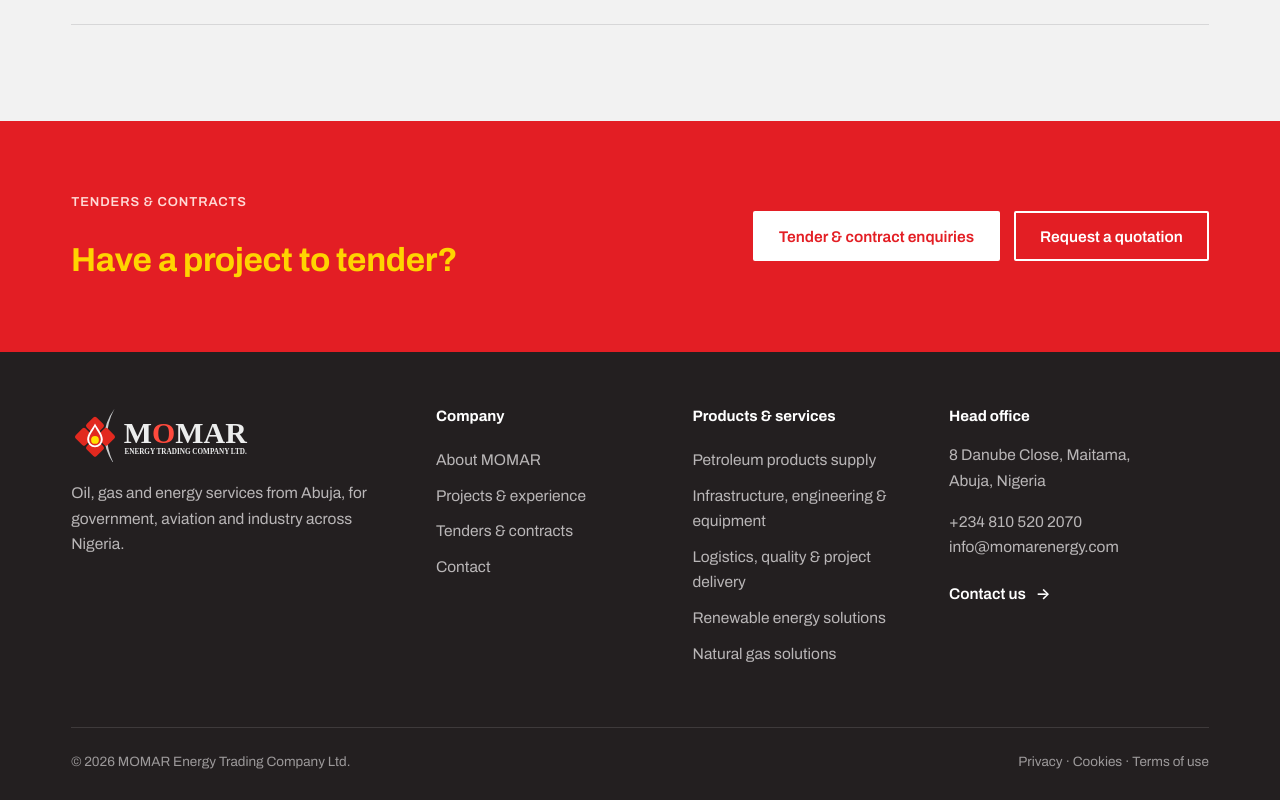
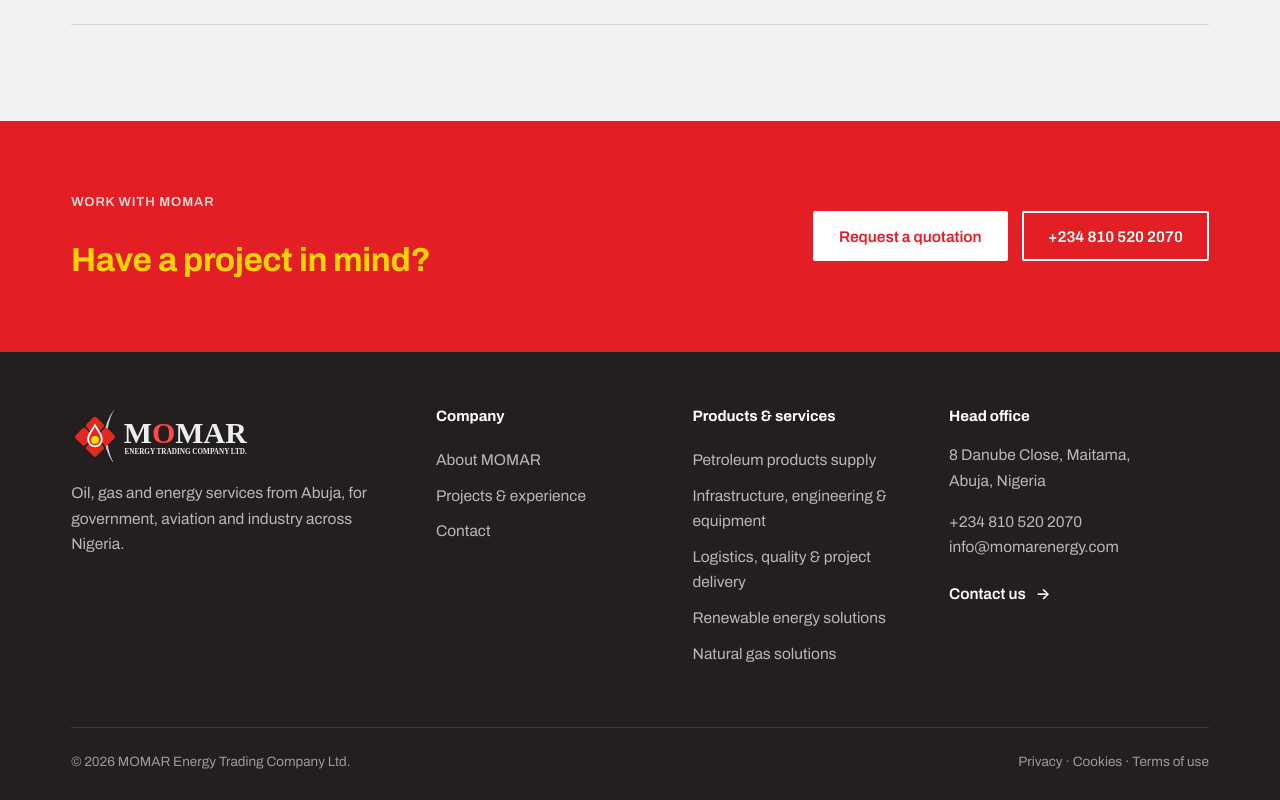
Before and after one commit to 479code/MommarEnergyTrading, a plain HTML site: page projects.html in a window 1280 px wide. Shown: the part 2177-2977 px from the top of the page. Drawn offline with Linux system fonts and the light colour scheme.

Commit message:
Remove tender and contract enquiries
Dropped the "Tender or contract" enquiry option, the "Tenders &
contracts" menu and footer links, and the tender call-to-action on the
projects and services pages; terms updated to match.

Co-Authored-By: Claude Opus 5.5 <noreply@anthropic.com>

```diff
--- a/projects.html
+++ b/projects.html
@@ -66,7 +66,6 @@
         <div class="dd-menu">
           <a href="contact.html">Contact &amp; enquiries</a>
           <a href="contact.html?interest=Request%20for%20quotation">Request a quotation</a>
-          <a href="contact.html?interest=Tender%20or%20contract">Tenders &amp; contracts</a>
         </div>
       </div>
       <a class="btn btn-primary" href="contact.html?interest=Request%20for%20quotation">Request a quote</a>
@@ -143,11 +142,11 @@
 
   <section class="cta" aria-labelledby="cta-h">
     <div class="wrap">
-      <p class="label" style="justify-content:center">Tenders &amp; contracts</p>
-      <h2 id="cta-h" data-split="scroll">Have a project to tender?</h2>
+      <p class="label" style="justify-content:center">Work with MOMAR</p>
+      <h2 id="cta-h" data-split="scroll">Have a project in mind?</h2>
       <div class="actions">
-        <a class="btn btn-primary" href="contact.html?interest=Tender%20or%20contract">Tender &amp; contract enquiries <span class="arr" aria-hidden="true">→</span></a>
-        <a class="btn btn-ghost" href="contact.html?interest=Request%20for%20quotation">Request a quotation</a>
+        <a class="btn btn-primary" href="contact.html?interest=Request%20for%20quotation">Request a quotation <span class="arr" aria-hidden="true">→</span></a>
+        <a class="btn btn-ghost" href="tel:+2348105202070">+234 810 520 2070</a>
       </div>
     </div>
   </section>
@@ -161,7 +160,7 @@
         <a class="brand" href="index.html"><img src="assets/momar-logo-reverse.svg" alt="MOMAR Energy Trading Company Ltd." width="200" height="60"></a>
         <p>Oil, gas and energy services from Abuja, for government, aviation and industry across Nigeria.</p>
       </div>
-      <div><h2 class="foot-h">Company</h2><ul><li><a href="company.html">About MOMAR</a></li><li><a href="projects.html">Projects &amp; experience</a></li><li><a href="contact.html?interest=Tender%20or%20contract">Tenders &amp; contracts</a></li><li><a href="contact.html">Contact</a></li></ul></div>
+      <div><h2 class="foot-h">Company</h2><ul><li><a href="company.html">About MOMAR</a></li><li><a href="projects.html">Projects &amp; experience</a></li><li><a href="contact.html">Contact</a></li></ul></div>
       <div><h2 class="foot-h">Products &amp; services</h2><ul><li><a href="fuel-supply.html">Petroleum products supply</a></li><li><a href="engineering.html">Infrastructure, engineering &amp; equipment</a></li><li><a href="logistics.html">Logistics, quality &amp; project delivery</a></li><li><a href="solar.html">Renewable energy solutions</a></li><li><a href="gas.html">Natural gas solutions</a></li></ul></div>
       <div><h2 class="foot-h">Head office</h2><p>8 Danube Close, Maitama,<br>Abuja, Nigeria</p><p><a href="tel:+2348105202070">+234 810 520 2070</a><br><a href="mailto:info@momarenergy.com">info@momarenergy.com</a></p><p><a class="link" href="contact.html">Contact us <span aria-hidden="true">→</span></a></p></div>
     </div>
```
Also changed, not shown: 404.html (+1 -2 lines), abuja-tank-farm.html (+1 -2 lines), army-aviation.html (+1 -2 lines), company.html (+1 -2 lines), contact.html (+4 -6 lines), cookies.html (+1 -2 lines), engineering.html (+1 -2 lines), fuel-supply.html (+1 -2 lines), gas.html (+1 -2 lines), index.html (+1 -2 lines), jet-a1-supply.html (+1 -2 lines), kaduna.html (+1 -2 lines), logistics.html (+1 -2 lines), privacy.html (+1 -2 lines), 3 more files.
